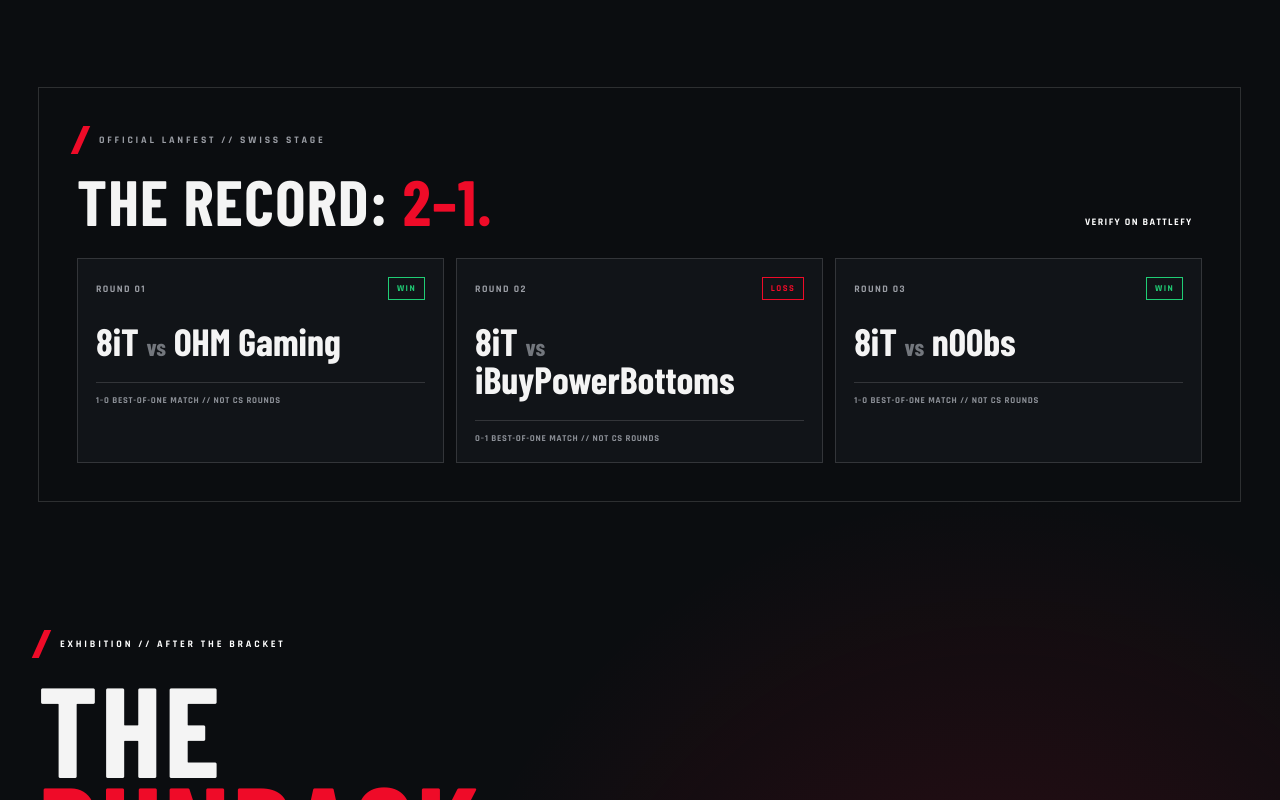
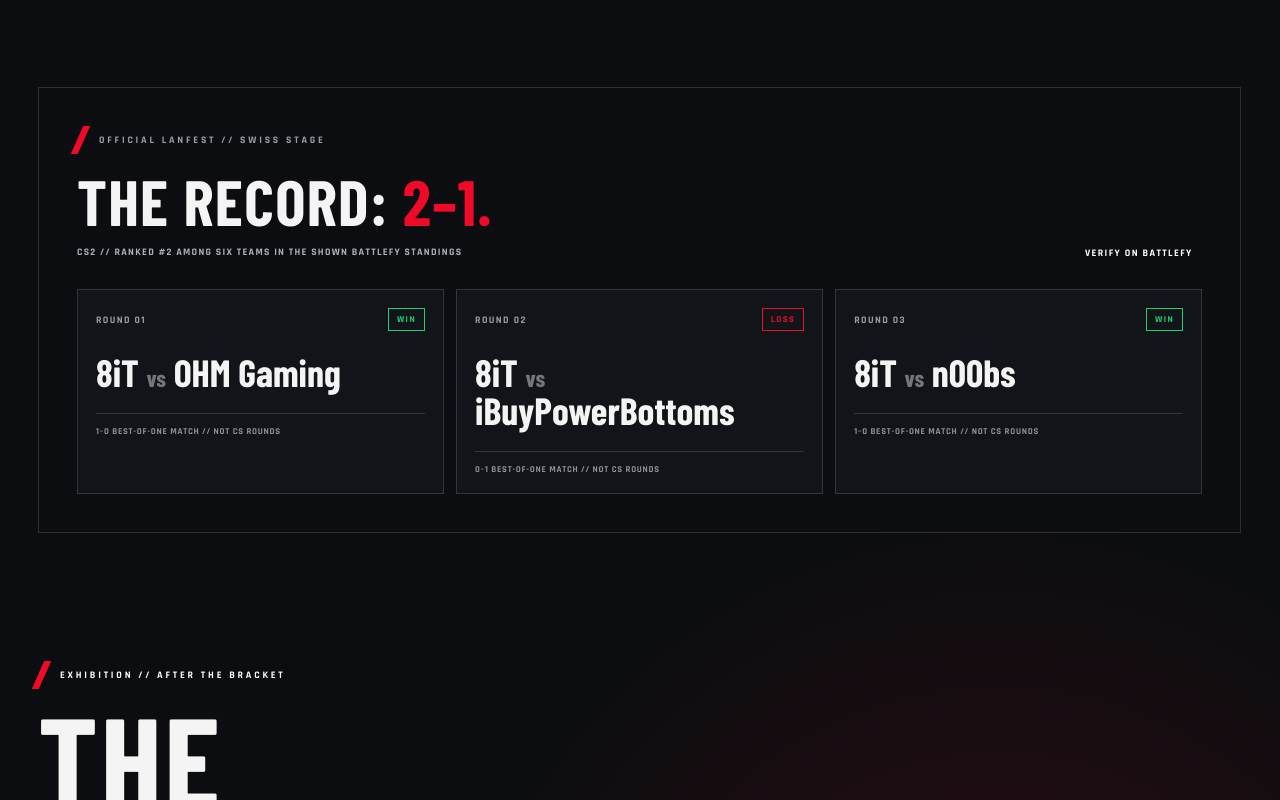
Before and after one commit to T24085/8iT, a React (Vite) app: page / in a window 1280 px wide. Shown: the part 5140-5940 px from the top of the page. Built offline with nearby package versions, Linux system fonts and the light colour scheme; a web font is replaced by a local one.

Commit message:
Clarify CS2 standings rank in tournament recap

```diff
--- a/src/RematchBracket.jsx
+++ b/src/RematchBracket.jsx
@@ -9,7 +9,7 @@
 
   return <section id="rematch" className="section rematch-story" aria-labelledby="rematch-title">
     <div className="rematch-story__official" data-reveal>
-      <div className="rematch-story__official-head"><div><p className="eyebrow"><span className="slash" />OFFICIAL LANFEST // SWISS STAGE</p><h2>THE RECORD: <em>2–1.</em></h2></div><a href={bracketUrl} target="_blank" rel="noreferrer">VERIFY ON BATTLEFY <i className="fa-solid fa-arrow-up-right" aria-hidden="true" /></a></div>
+      <div className="rematch-story__official-head"><div><p className="eyebrow"><span className="slash" />OFFICIAL LANFEST // SWISS STAGE</p><h2>THE RECORD: <em>2–1.</em></h2><p className="rematch-story__standing">CS2 // RANKED #2 AMONG SIX TEAMS IN THE SHOWN BATTLEFY STANDINGS</p></div><a href={bracketUrl} target="_blank" rel="noreferrer">VERIFY ON BATTLEFY <i className="fa-solid fa-arrow-up-right" aria-hidden="true" /></a></div>
       <div className="rematch-story__official-grid">{official8itResults.map((match) => <article className="rematch-story__official-match" key={match.round}><span>ROUND {String(match.round).padStart(2, '0')} <b className={match.result === 'WIN' ? 'is-win' : 'is-loss'}>{match.result}</b></span><strong>8iT <i>vs</i> {match.opponent}</strong><small>{match.seriesScore} BEST-OF-ONE MATCH // NOT CS ROUNDS</small></article>)}</div>
     </div>
 
--- a/src/rematch.css
+++ b/src/rematch.css
@@ -3,6 +3,7 @@
 .rematch-story__official-head { align-items: end; display: flex; gap: 24px; justify-content: space-between; }
 .rematch-story__official-head h2 { font-family: 'Barlow Condensed', sans-serif; font-size: clamp(46px, 5vw, 76px); font-style: italic; line-height: 0.85; margin: 0; }
 .rematch-story__official-head h2 em { color: var(--red); font-style: normal; }
+.rematch-story__standing { color: #aeb1b8; font-size: 10px; font-weight: 700; letter-spacing: 0.13em; line-height: 1.4; margin: 17px 0 0; }
 .rematch-story__official-head > a { color: #fff; flex: none; font-size: 10px; font-weight: 700; letter-spacing: 0.14em; }
 .rematch-story__official-head > a i { color: var(--red); margin-left: 6px; }
 .rematch-story__official-head > a:hover, .rematch-story__official-head > a:focus-visible { color: var(--red); }
```
Also changed, not shown: 1 other file (tests, documents, lock files or other folders).
